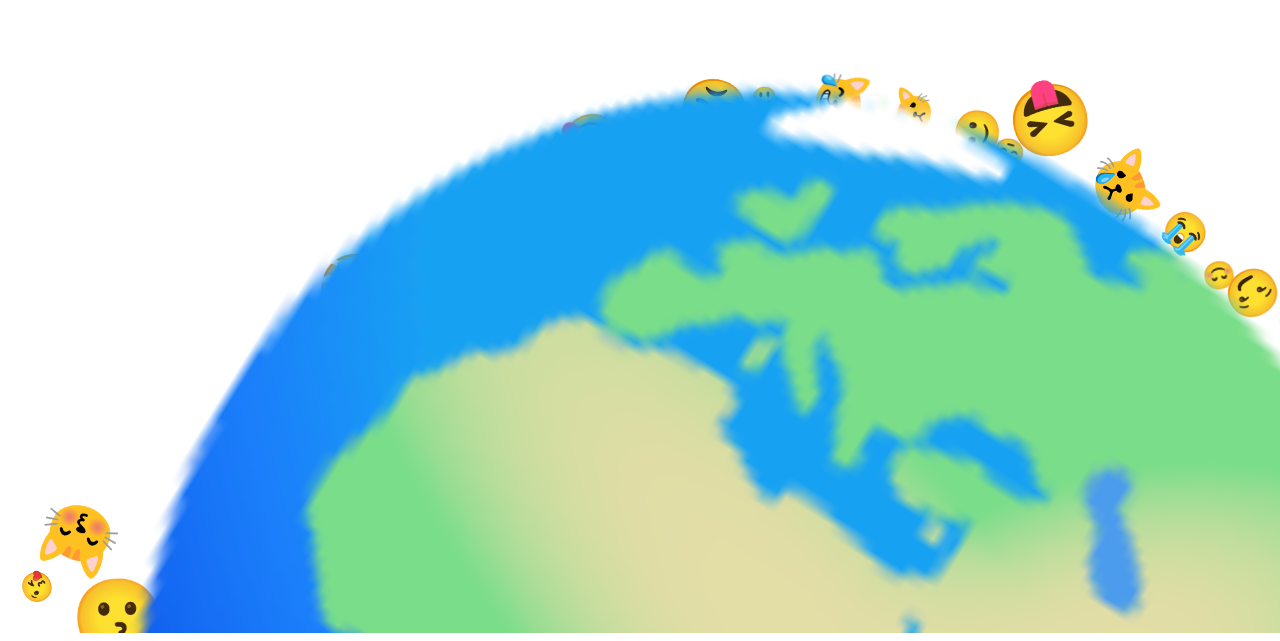
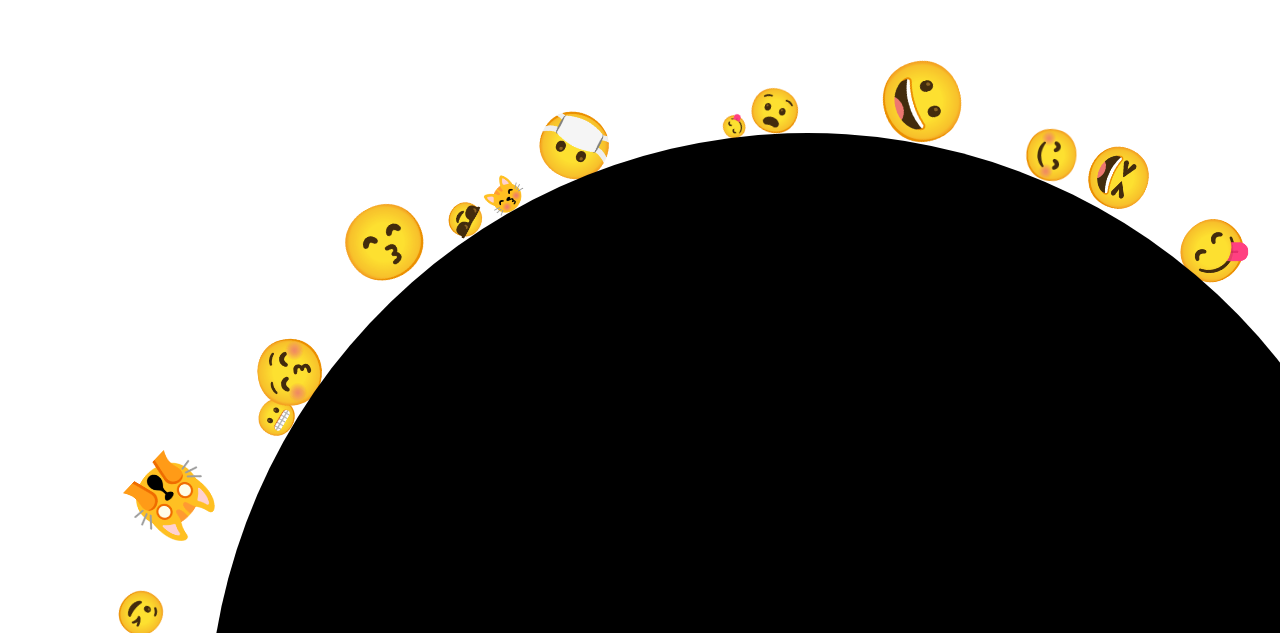
Before and after one commit to xem/mini2Dphysics, a plain HTML site: page js1k/index.html in a window 1280 px wide. Shown: the part 275-916 px from the top of the page. Drawn offline with Linux system fonts and the light colour scheme; animation ran at ten frames a second.

Commit message:
1023 with black planet

```diff
--- a/js1k/index.html
+++ b/js1k/index.html
@@ -28,13 +28,13 @@ var Circle = (C, R = Math.random() * 30 + 10, M = 1/R) =>
     I: 0, // inertia
     V: Vec2(0, 0), // velocity (speed)
     M, // inverseMass (0 if immobile)
-    A: Vec2(0, M ? 200 : 0), // acceleration
+    A: Vec2(0, M ? 250 : 0), // acceleration
     B: M ? Math.random() * 7 : 0, // angle
     D: 0, // angle velocity
     E: 0, // angle acceleration,
     R, // radius
+    Z: String.fromCodePoint(0x1F600 + Math.random() * 69/*56*/ | 0) // emoji
     //I: M,   // (here it's simplified as M) Inertia = mass * radius ^ 2. 12 is a magic constant that can be changed
-    Z: M ? String.fromCodePoint(0x1F600 + Math.random() * 69/*56*/ | 0) : "🌍" // emoji
   });
 
 // Vec2 lib
@@ -140,18 +140,18 @@ setInterval(
       // Draw
 
       c.save();
-      //c.beginPath();
+      c.beginPath();
       c.translate(b.C.x, b.C.y);
       c.rotate(b.B);
       c.arc(0, 0, b.R, 0, 7);
       //c.lineWidth = 3;
       c.font = b.R * 1.9 + "px a";
       //c.textAlign = "center";
-      //if(objects[i].M)
-      c.fillText(b.Z, -b.R * 1.24, b.R * .67);
-      //else c.stroke();
+      if(objects[i].M)
+        c.fillText(b.Z, -b.R * 1.24, b.R * .67);
+      else
+        c.fill();
       c.restore();
-      //}
     }
   },
   9
```
Also changed, not shown: js1k/index.min.html (+1 -1 lines), js1k/index.min.pack.html (+1 -1 lines).
